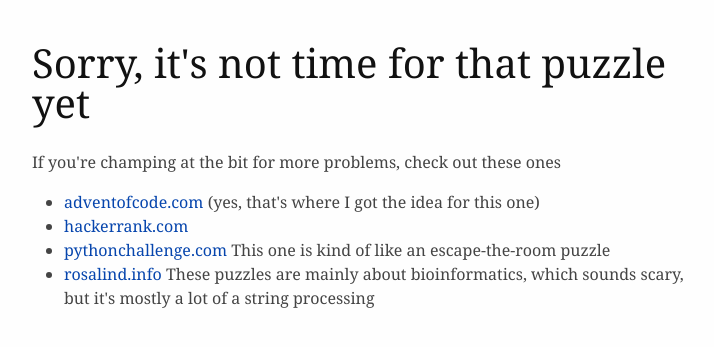
After one commit to bgschiller/lc101-advent-of-code, a Flask app: page /not_yet_published in a window 1280 px wide. The commit adds this page. Shown: the top 347 px of the page, without its empty margins (272-986 px from the left). Run offline with Flask 2, Linux system fonts and the light colour scheme; parts of the project's set-up code (start-up, migrations or seed data) failed here and were passed over.

Commit message:
add not-yet-published page

```diff
--- /dev/null
+++ b/advent_of_code/templates/base.html
@@ -0,0 +1,22 @@
+<!doctype html>
+
+<html lang="en">
+<head>
+  <meta charset="utf-8">
+
+  <title>{% block title %}LC101 Advent of Code{% endblock %}</title>
+  <meta name="description" content="LC101 Advent of Code">
+  <meta name="author" content="Brian Schiller">
+
+  <link rel="stylesheet" href="{{ url_for('static', filename='main.css') }}">
+
+  <!--[if lt IE 9]>
+    <script src="https://cdnjs.cloudflare.com/ajax/libs/html5shiv/3.7.3/html5shiv.js"></script>
+  <![endif]-->
+</head>
+
+<body>
+  {% block content %}
+  {% endblock content %}
+</body>
+</html>
--- /dev/null
+++ b/advent_of_code/templates/not_yet_published.html
@@ -0,0 +1,25 @@
+{% extends 'base.html' %}
+{% block content %}
+<h1>Sorry, it's not time for that puzzle yet</h1>
+
+<p>If you're champing at the bit for more problems, check out these ones</p>
+
+<ul>
+  <li>
+    <a href="http://adventofcode.com/">adventofcode.com</a>
+    (yes, that's where I got the idea for this one)
+  </li>
+  <li>
+    <a href="https://www.hackerrank.com">hackerrank.com</a>
+  </li>
+  <li>
+    <a href="http://www.pythonchallenge.com/">pythonchallenge.com</a>
+    This one is kind of like an escape-the-room puzzle
+  </li>
+  <li>
+    <a href="http://rosalind.info/">rosalind.info</a>
+    These puzzles are mainly about bioinformatics, which sounds scary, but it's mostly a lot of a string processing
+  </li>
+</ul>
+
+{% endblock %}
--- a/advent_of_code/views.py
+++ b/advent_of_code/views.py
@@ -20,6 +20,10 @@
         day=day,
         solved_challenges=session.get('solved_challenges', []))
 
+@app.route('/not_yet_published')
+def not_yet_published():
+    return render_template('not_yet_published.html')
+
 @app.route('/submissions/<int:day>')
 @require_user_has_solved
 def submissions_view(day):
```
Also changed, not shown: advent_of_code/templates/challenges/1.html (+8 -25 lines).
